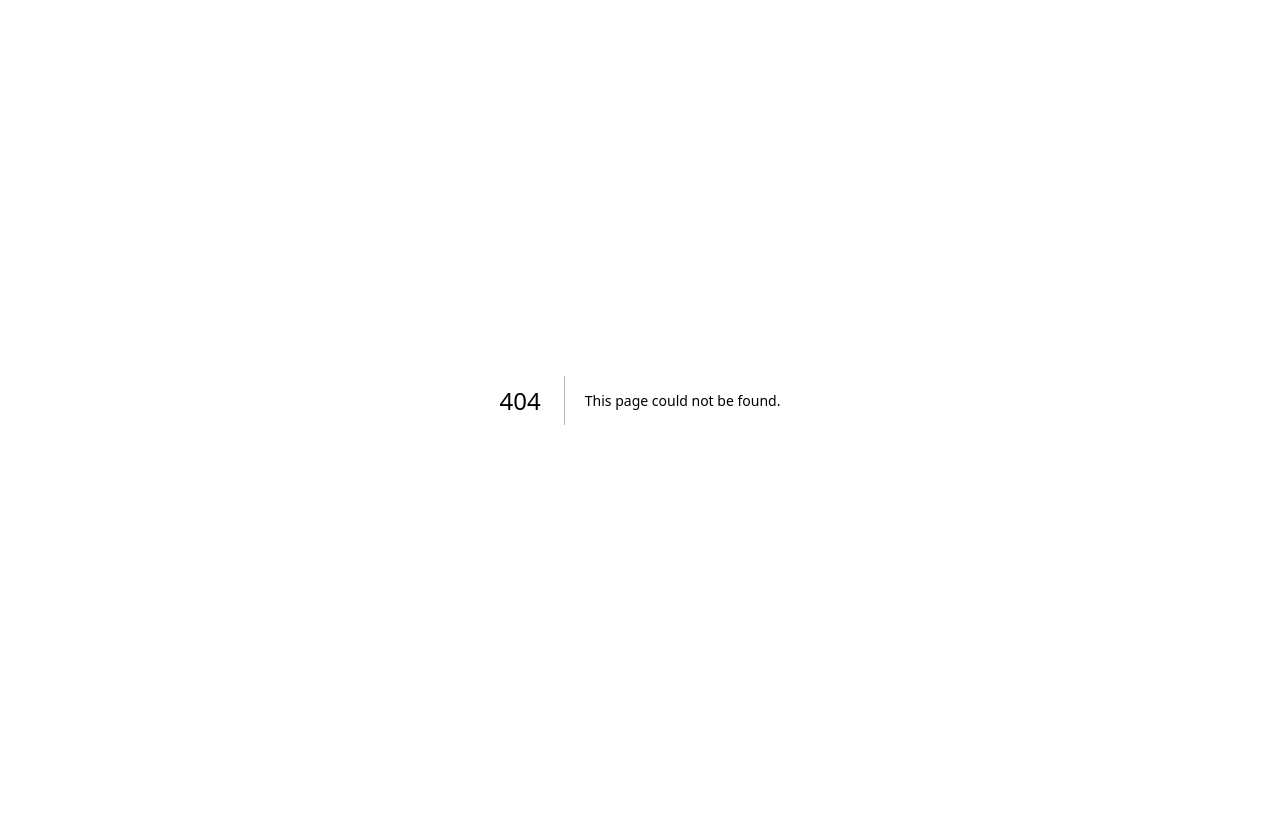
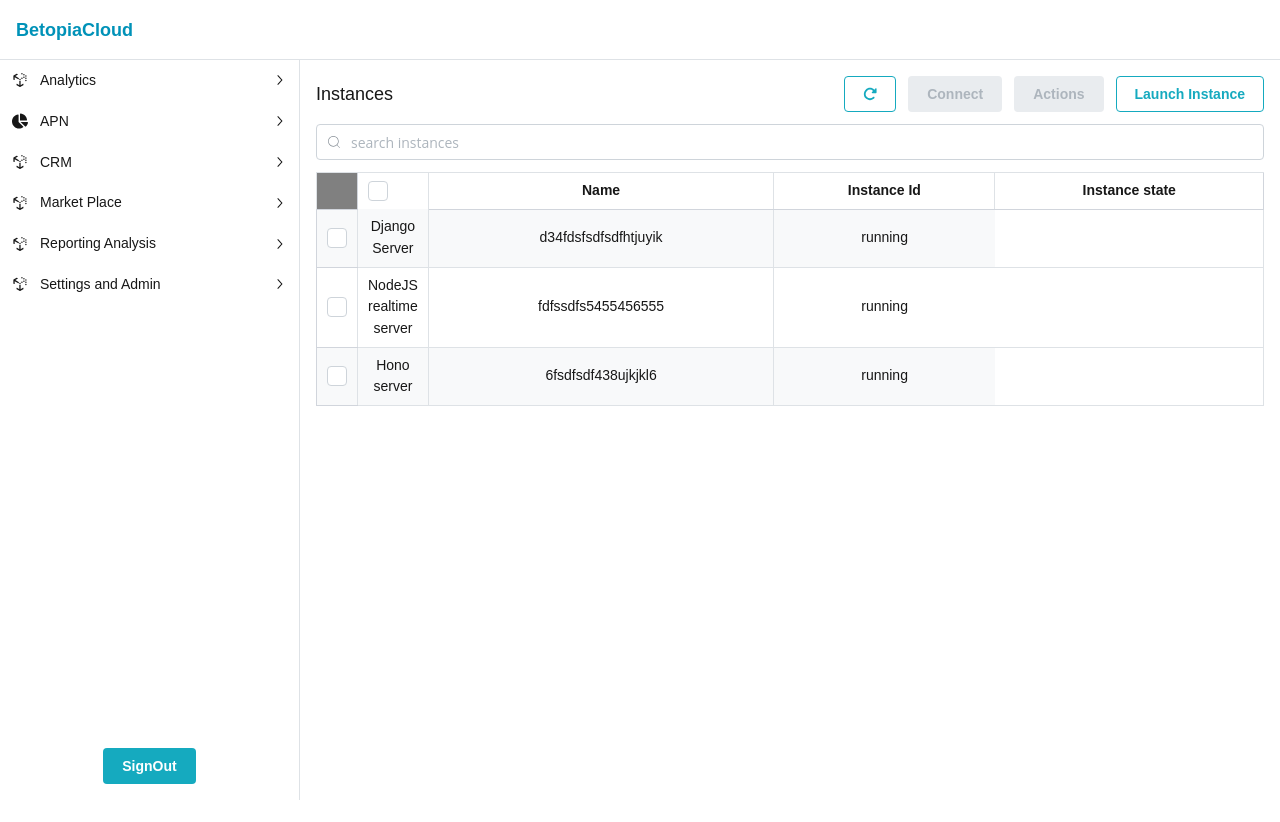
Before and after one commit to albiummid/apn-wareframe, a Next.js app: page /dashboard/instances in a window 1280 px wide. Before the commit this address had no page. Shown: the top 822 px of the page. Before the commit the page ends 800 px from the top, so only its background shows below. Built offline with nearby package versions, Linux system fonts and the light colour scheme.

Commit message:
feat: add EC2 instances page and update dashboard layout with new links

```diff
--- a/app/dashboard/layout.tsx
+++ b/app/dashboard/layout.tsx
@@ -3,10 +3,10 @@
 import { useDisclosure } from "@mantine/hooks";
 import { usePathname, useRouter } from "next/navigation";
 import { PropsWithChildren } from "react";
-import { FaChartPie, FaUncharted } from "react-icons/fa";
-import { GrStorage } from "react-icons/gr";
-import { MdKey } from "react-icons/md";
+import { FaChartPie, FaDatabase, FaUncharted } from "react-icons/fa";
+import { FaBucket } from "react-icons/fa6";
 import { SiAmazonec2 } from "react-icons/si";
+import { GiNetworkBars } from "react-icons/gi";
 
 export default function DashboardLayout(props: PropsWithChildren) {
     const [opened, { toggle }] = useDisclosure();
@@ -30,21 +30,27 @@
             icon: <FaChartPie />,
             links: [
                 {
-                    label: "EC2 Instances",
-                    link: "/ec2",
+                    label: "Instances",
+                    link: "/instances",
                     icon: <SiAmazonec2 />,
                 },
                 {
-                    label: "Elastic Load Balance",
-                    link: "/computing/volume",
+                    label: "S3 Buckest",
+                    link: "/s3-buckets",
                     disabled: true,
-                    icon: <GrStorage />,
+                    icon: <FaBucket />,
                 },
                 {
-                    label: "Auto Scaling Group",
-                    link: "/computing/key-pairs",
+                    label: "RDS Databases",
+                    link: "/rds-databases",
                     disabled: true,
-                    icon: <MdKey />,
+                    icon: <FaDatabase />,
+                },
+                {
+                    label: "Networks",
+                    link: "/networks",
+                    disabled: true,
+                    icon: <GiNetworkBars/>,
                 },
             ],
         },
```
Also changed, not shown: app/dashboard/instances/page.tsx (renamed from app/dashboard/ec2/page.tsx).
